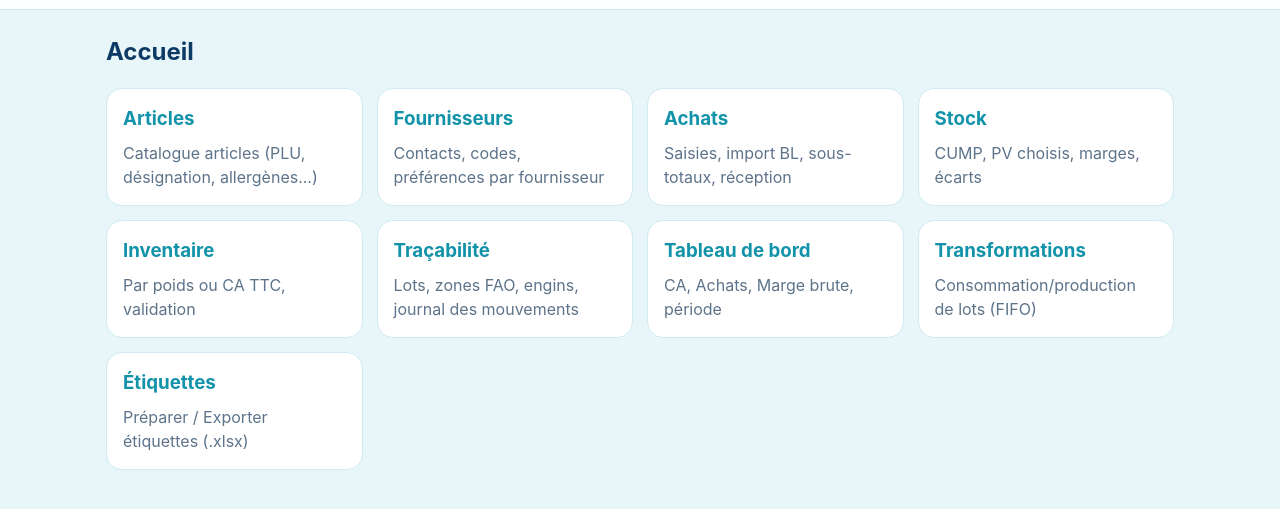
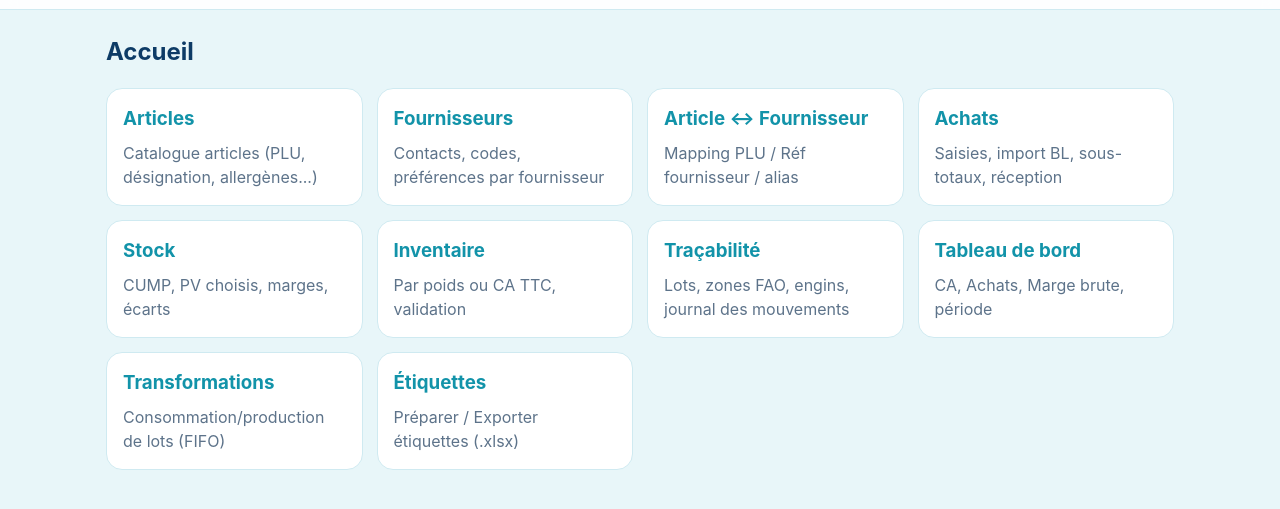
Before and after one commit to ALRICPAON/gestion-poissonnerie-gas, a plain HTML site: page pages/home.html in a window 1280 px wide. Shown: the part 103-612 px from the top of the page. Drawn offline with Linux system fonts and the light colour scheme; no server answers.

Commit message:
Update home.html

```diff
--- a/pages/home.html
+++ b/pages/home.html
@@ -14,6 +14,10 @@
     <div class="cards">
       <a class="card" href="./articles.html"><h3>Articles</h3><p>Catalogue articles (PLU, désignation, allergènes...)</p></a>
       <a class="card" href="./fournisseurs.html"><h3>Fournisseurs</h3><p>Contacts, codes, préférences par fournisseur</p></a>
+      <a class="card" href="./af-map.html">
+  <h3>Article ↔ Fournisseur</h3>
+  <p>Mapping PLU / Réf fournisseur / alias</p>
+</a>
       <a class="card" href="./achats.html"><h3>Achats</h3><p>Saisies, import BL, sous-totaux, réception</p></a>
       <a class="card" href="./stock.html"><h3>Stock</h3><p>CUMP, PV choisis, marges, écarts</p></a>
       <a class="card" href="./inventaire.html"><h3>Inventaire</h3><p>Par poids ou CA TTC, validation</p></a>
```
